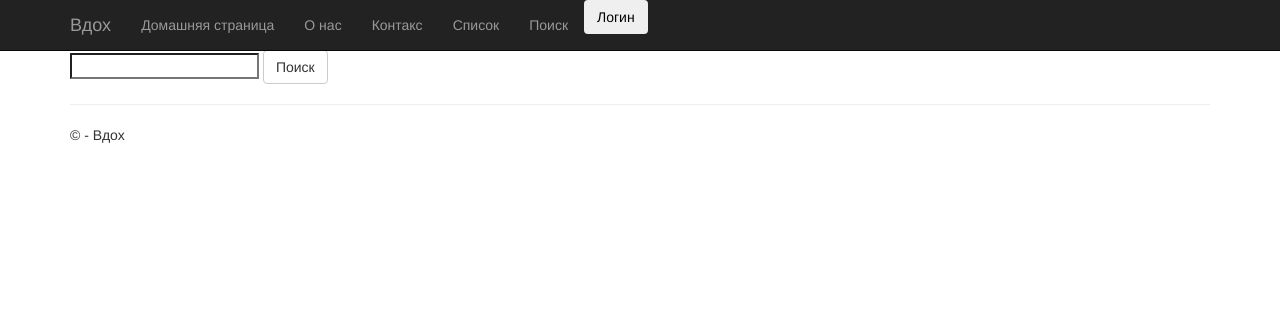
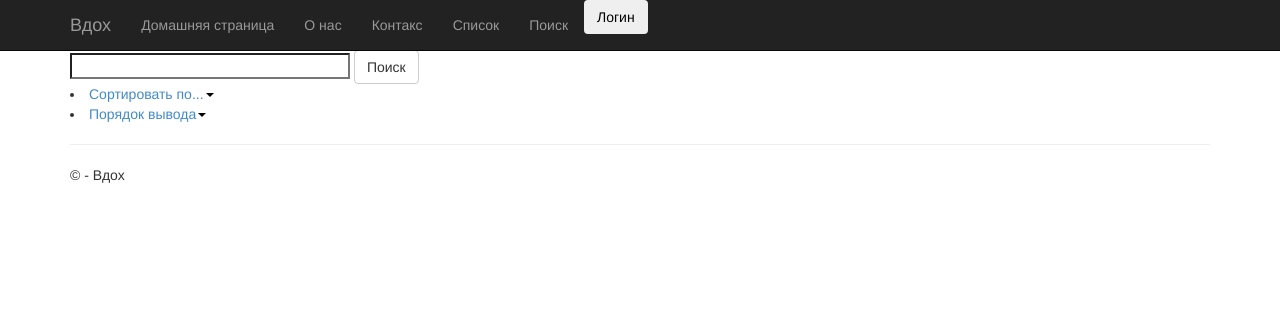
Before and after one commit to TGC-T/crowd, a Flask app: page /search in a window 1280 px wide. Shown: the top 311 px of the page. Run offline with Flask 2, Linux system fonts and the light colour scheme; some libraries are stand-ins or nearby versions.

Commit message:
ыуфкср

```diff
--- a/templates/layout.html
+++ b/templates/layout.html
@@ -5,9 +5,9 @@
     <meta charset="utf-8" />
     <meta name="viewport" content="width=device-width, initial-scale=1.0">
     <title>{{ title }} - Вдох</title>
-    <link rel="stylesheet" type="text/css" href="/static/content/bootstrap.min.css" />
-    <link rel="stylesheet" type="text/css" href="/static/content/site.css" />
-    <script src="/static/scripts/modernizr-2.6.2.js"></script>
+    <link rel="stylesheet" type="text/css" href="static/content/bootstrap.min.css" />
+    <link rel="stylesheet" type="text/css" href="static/content/site.css" />
+    <script src="static/scripts/modernizr-2.6.2.js"></script>
 </head>
 
 <body>
@@ -19,7 +19,7 @@
                     <span class="icon-bar"></span>
                     <span class="icon-bar"></span>
                 </button>
-                <a href="/" class="navbar-brand">Вдох</a>
+                <a href="" class="navbar-brand">Вдох</a>
             </div>
             <div class="navbar-collapse collapse">
                 <ul class="nav navbar-nav">
@@ -55,9 +55,9 @@
         </footer>
     </div>
 
-    <script src="/static/scripts/jquery-1.10.2.js"></script>
-    <script src="/static/scripts/bootstrap.js"></script>
-    <script src="/static/scripts/respond.js"></script>
+    <script src="static/scripts/jquery-1.10.2.js"></script>
+    <script src="static/scripts/bootstrap.js"></script>
+    <script src="static/scripts/respond.js"></script>
     {% block scripts %}{% endblock %}
 
 </body>
--- a/templates/search.html
+++ b/templates/search.html
@@ -5,9 +5,31 @@
 
   <form action="" method="post">
     <input type="text" placeholder="" name="search" value="{{
-      request.form.search }}">
+      request.form.search }}" style="width: 600px">
     <input class="btn btn-default" type="submit" value="Поиск">
   </form>
+  <li class="dropdown">
+    <a href="#" data-toggle="dropdown" class="dropdown-toggle">
+      Сортировать по...<b class="caret"></b>
+    </a>
+    <ul class="dropdown-menu">
+      <li><a href="#">По имени</a></li>
+      <li><a href="#">По необходимой сумме</a></li>
+      <li><a href="#">По собранной сумме</a></li>
+      <li><a href="#">По проценту</a></li>
+      <li><a href="#">По важности</a></li>
+    </ul>
+  </li>
+  <li class="dropdown">
+      <a href="#" data-toggle="dropdown" class="dropdown-toggle">
+        Порядок вывода<b class="caret"></b>
+      </a>
+      <ul class="dropdown-menu">
+        <li><a href="#">По возростанию</a></li>
+        <li><a href="#">По убыванию</a></li>
+
+      </ul>
+    </li>
 
 {% for i in posts %}
 <p><a href="/crowd/{{i.str_id}}">{{i.name}}</a></p>
```
